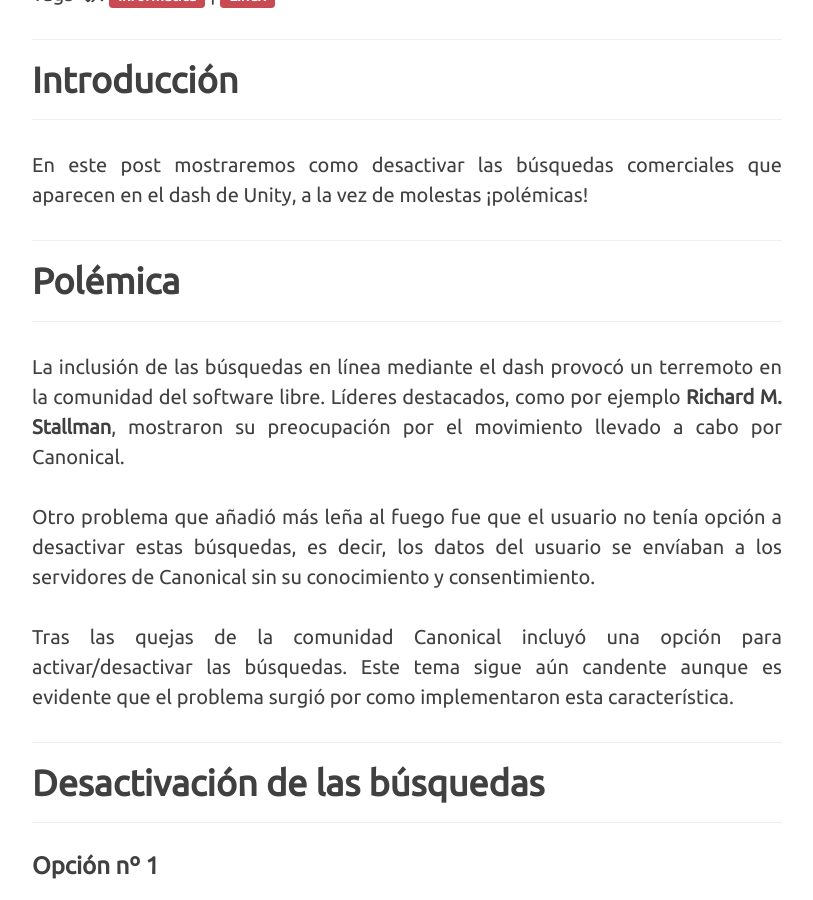
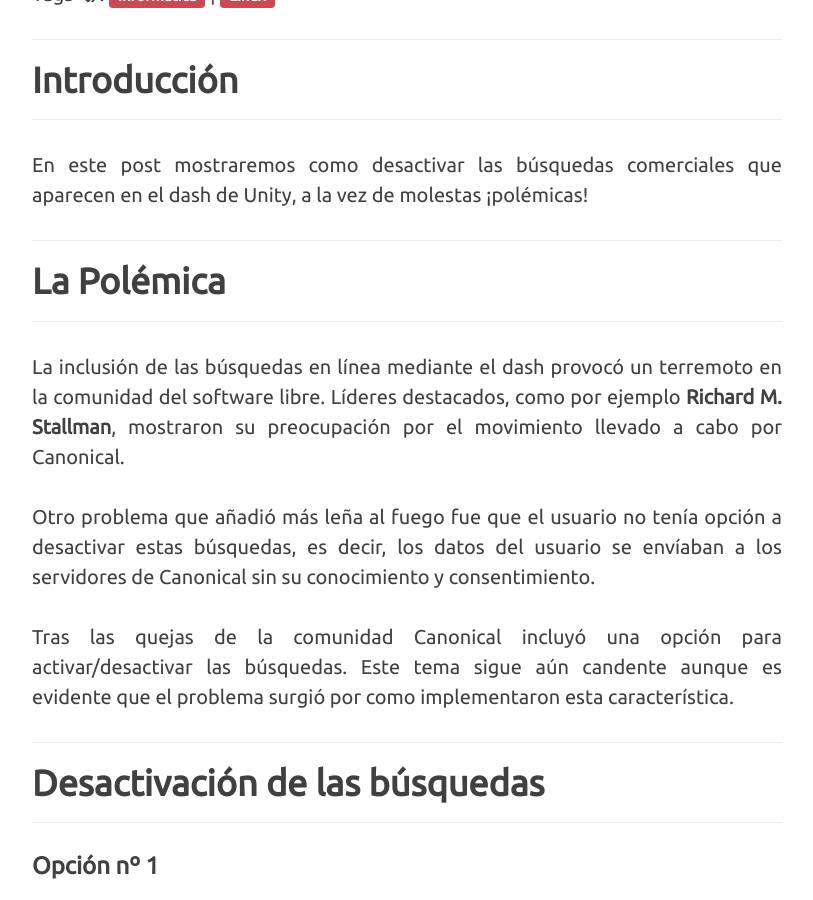
Before and after one commit to R12Leal/R12Leal.github.io, a Jekyll site: the page built from _posts/2015-11-20-desactivar-busquedas-comerciales-ubuntu.markdown, in a window 1280 px wide and 900 px high, scrolled down 698 px. Shown: the whole window, without its empty margins (233-1046 px from the left). Built offline with Jekyll 4.4.1, drawn with Linux system fonts in a browser that asks for light colours; nearby versions of some CDN libraries; comment, search, counter and statistics services are not loaded.

Commit message:
Update 27/12/2015

```diff
--- a/_posts/2015-11-20-desactivar-busquedas-comerciales-ubuntu.markdown
+++ b/_posts/2015-11-20-desactivar-busquedas-comerciales-ubuntu.markdown
@@ -14,7 +14,7 @@
 <hr />
 <p>En este post mostraremos como desactivar las búsquedas comerciales que aparecen en el dash de Unity, a la vez de molestas ¡polémicas!</p>
 <hr />
-<h2 class="section-heading">Polémica</h2>
+<h2 class="section-heading">La Polémica</h2>
 <hr />
 <p>La inclusión de las búsquedas en línea mediante el dash provocó un terremoto en la comunidad del software libre. Líderes destacados, como por ejemplo <strong>Richard M. Stallman</strong>, mostraron su preocupación por el movimiento llevado a cabo por Canonical.</p>
 <p>Otro problema que añadió más leña al fuego fue que el usuario no tenía opción a desactivar estas búsquedas, es decir, los datos del usuario se envíaban a los servidores de Canonical sin su conocimiento y consentimiento.</p>
```
